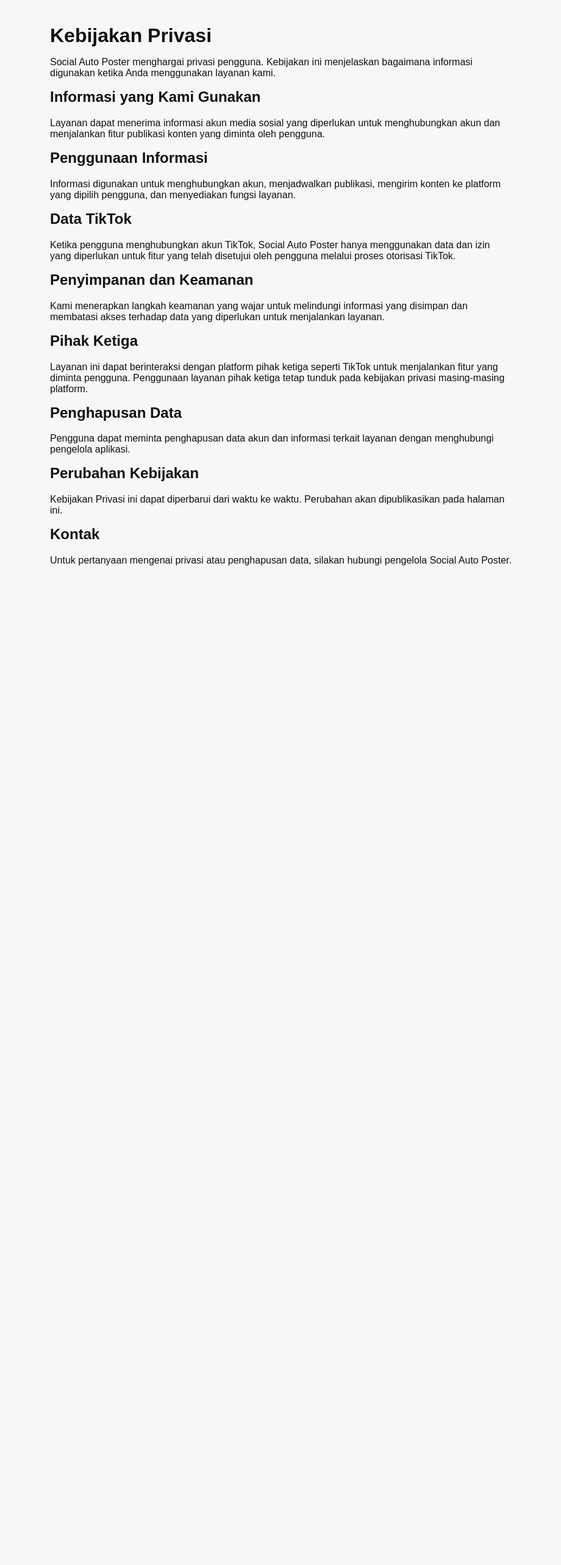
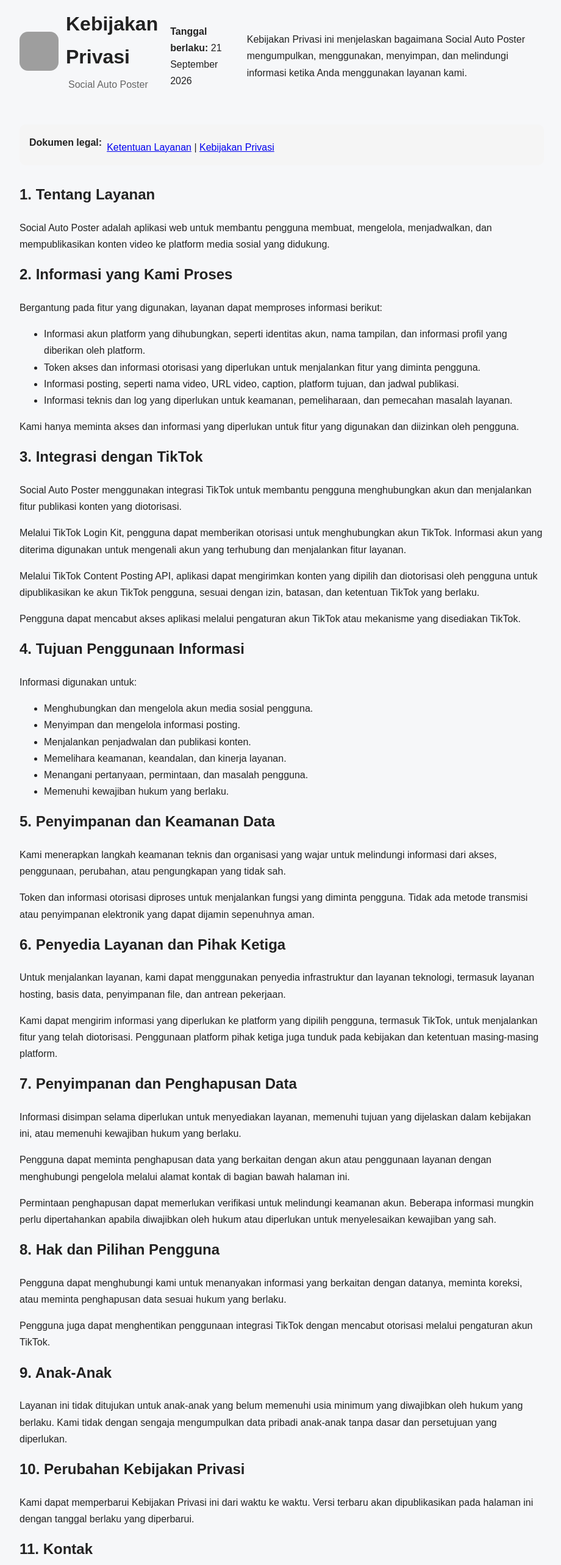
Before and after one commit to adinegara42-hub/social-auto-poster, a Next.js app: page /privacy in a window 1280 px wide. Shown: the part 20-2586 px from the top of the page at 61% size, without its empty margins (178-1098 px from the left). Before the commit the page ends 1024 px from the top, so only its background shows below. Built offline with nearby package versions, Linux system fonts and the light colour scheme; grey boxes are pictures that could not be loaded.

Commit message:
Refactor PrivacyPage layout and update styles

```diff
--- a/app/privacy/page.js
+++ b/app/privacy/page.js
@@ -1,65 +1,260 @@
+
+export const metadata = {
+  title: "Kebijakan Privasi - Social Auto Poster",
+  description:
+    "Kebijakan Privasi Social Auto Poster mengenai penggunaan data dan integrasi platform media sosial.",
+};
+
 export default function PrivacyPage() {
   return (
-    <main style={{ maxWidth: 800, margin: "40px auto", padding: 20, fontFamily: "Arial" }}>
-      <h1>Kebijakan Privasi</h1>
+    <main
+      style={{
+        maxWidth: 900,
+        margin: "0 auto",
+        padding: "32px 20px 60px",
+        fontFamily: "Arial, sans-serif",
+        lineHeight: 1.7,
+        color: "#222",
+      }}
+    >
+      <header style={{ marginBottom: 32 }}>
+        <div
+          style={{
+            display: "flex",
+            alignItems: "center",
+            gap: 12,
+            marginBottom: 16,
+          }}
+        >
+          <img
+            src="/icon.png"
+            alt="Logo Social Auto Poster"
+            width="64"
+            height="64"
+            style={{ borderRadius: 14 }}
+          />
+          <div>
+            <h1 style={{ margin: 0 }}>Kebijakan Privasi</h1>
+            <p style={{ margin: 4, color: "#666" }}>
+              Social Auto Poster
+            </p>
+          </div>
+        </div>
 
         <p>
-        Social Auto Poster menghargai privasi pengguna. Kebijakan ini menjelaskan
-        bagaimana informasi digunakan ketika Anda menggunakan layanan kami.
+          <strong>Tanggal berlaku:</strong> 21 September 2026
         </p>
 
-      <h2>Informasi yang Kami Gunakan</h2>
         <p>
-        Layanan dapat menerima informasi akun media sosial yang diperlukan untuk
-        menghubungkan akun dan menjalankan fitur publikasi konten yang diminta
-        oleh pengguna.
+          Kebijakan Privasi ini menjelaskan bagaimana Social Auto Poster
+          mengumpulkan, menggunakan, menyimpan, dan melindungi informasi
+          ketika Anda menggunakan layanan kami.
         </p>
+      </header>
 
-      <h2>Penggunaan Informasi</h2>
+      <nav
+        aria-label="Navigasi legal"
+        style={{
+          padding: 16,
+          background: "#f5f5f5",
+          borderRadius: 10,
+          marginBottom: 28,
+        }}
+      >
+        <strong>Dokumen legal:</strong>
+        <div style={{ marginTop: 8 }}>
+          <a href="/terms">Ketentuan Layanan</a>
+          {" | "}
+          <a href="/privacy">Kebijakan Privasi</a>
+        </div>
+      </nav>
+
+      <section>
+        <h2>1. Tentang Layanan</h2>
         <p>
-        Informasi digunakan untuk menghubungkan akun, menjadwalkan publikasi,
-        mengirim konten ke platform yang dipilih pengguna, dan menyediakan
-        fungsi layanan.
+          Social Auto Poster adalah aplikasi web untuk membantu pengguna
+          membuat, mengelola, menjadwalkan, dan mempublikasikan konten video
+          ke platform media sosial yang didukung.
         </p>
+      </section>
 
-      <h2>Data TikTok</h2>
+      <section>
+        <h2>2. Informasi yang Kami Proses</h2>
         <p>
-        Ketika pengguna menghubungkan akun TikTok, Social Auto Poster hanya
-        menggunakan data dan izin yang diperlukan untuk fitur yang telah
-        disetujui oleh pengguna melalui proses otorisasi TikTok.
+          Bergantung pada fitur yang digunakan, layanan dapat memproses
+          informasi berikut:
         </p>
+        <ul>
+          <li>
+            Informasi akun platform yang dihubungkan, seperti identitas
+            akun, nama tampilan, dan informasi profil yang diberikan oleh
+            platform.
+          </li>
+          <li>
+            Token akses dan informasi otorisasi yang diperlukan untuk
+            menjalankan fitur yang diminta pengguna.
+          </li>
+          <li>
+            Informasi posting, seperti nama video, URL video, caption,
+            platform tujuan, dan jadwal publikasi.
+          </li>
+          <li>
+            Informasi teknis dan log yang diperlukan untuk keamanan,
+            pemeliharaan, dan pemecahan masalah layanan.
+          </li>
+        </ul>
+        <p>
+          Kami hanya meminta akses dan informasi yang diperlukan untuk fitur
+          yang digunakan dan diizinkan oleh pengguna.
+        </p>
+      </section>
 
-      <h2>Penyimpanan dan Keamanan</h2>
+      <section>
+        <h2>3. Integrasi dengan TikTok</h2>
         <p>
-        Kami menerapkan langkah keamanan yang wajar untuk melindungi informasi
-        yang disimpan dan membatasi akses terhadap data yang diperlukan untuk
-        menjalankan layanan.
+          Social Auto Poster menggunakan integrasi TikTok untuk membantu
+          pengguna menghubungkan akun dan menjalankan fitur publikasi
+          konten yang diotorisasi.
         </p>
+        <p>
+          Melalui TikTok Login Kit, pengguna dapat memberikan otorisasi
+          untuk menghubungkan akun TikTok. Informasi akun yang diterima
+          digunakan untuk mengenali akun yang terhubung dan menjalankan
+          fitur layanan.
+        </p>
+        <p>
+          Melalui TikTok Content Posting API, aplikasi dapat mengirimkan
+          konten yang dipilih dan diotorisasi oleh pengguna untuk
+          dipublikasikan ke akun TikTok pengguna, sesuai dengan izin,
+          batasan, dan ketentuan TikTok yang berlaku.
+        </p>
+        <p>
+          Pengguna dapat mencabut akses aplikasi melalui pengaturan akun
+          TikTok atau mekanisme yang disediakan TikTok.
+        </p>
+      </section>
 
-      <h2>Pihak Ketiga</h2>
+      <section>
+        <h2>4. Tujuan Penggunaan Informasi</h2>
+        <p>Informasi digunakan untuk:</p>
+        <ul>
+          <li>Menghubungkan dan mengelola akun media sosial pengguna.</li>
+          <li>Menyimpan dan mengelola informasi posting.</li>
+          <li>Menjalankan penjadwalan dan publikasi konten.</li>
+          <li>Memelihara keamanan, keandalan, dan kinerja layanan.</li>
+          <li>Menangani pertanyaan, permintaan, dan masalah pengguna.</li>
+          <li>Memenuhi kewajiban hukum yang berlaku.</li>
+        </ul>
+      </section>
+
+      <section>
+        <h2>5. Penyimpanan dan Keamanan Data</h2>
         <p>
-        Layanan ini dapat berinteraksi dengan platform pihak ketiga seperti
-        TikTok untuk menjalankan fitur yang diminta pengguna. Penggunaan layanan
-        pihak ketiga tetap tunduk pada kebijakan privasi masing-masing platform.
+          Kami menerapkan langkah keamanan teknis dan organisasi yang wajar
+          untuk melindungi informasi dari akses, penggunaan, perubahan,
+          atau pengungkapan yang tidak sah.
         </p>
+        <p>
+          Token dan informasi otorisasi diproses untuk menjalankan fungsi
+          yang diminta pengguna. Tidak ada metode transmisi atau
+          penyimpanan elektronik yang dapat dijamin sepenuhnya aman.
+        </p>
+      </section>
 
-      <h2>Penghapusan Data</h2>
+      <section>
+        <h2>6. Penyedia Layanan dan Pihak Ketiga</h2>
         <p>
-        Pengguna dapat meminta penghapusan data akun dan informasi terkait
-        layanan dengan menghubungi pengelola aplikasi.
+          Untuk menjalankan layanan, kami dapat menggunakan penyedia
+          infrastruktur dan layanan teknologi, termasuk layanan hosting,
+          basis data, penyimpanan file, dan antrean pekerjaan.
         </p>
+        <p>
+          Kami dapat mengirim informasi yang diperlukan ke platform yang
+          dipilih pengguna, termasuk TikTok, untuk menjalankan fitur yang
+          telah diotorisasi. Penggunaan platform pihak ketiga juga tunduk
+          pada kebijakan dan ketentuan masing-masing platform.
+        </p>
+      </section>
 
-      <h2>Perubahan Kebijakan</h2>
+      <section>
+        <h2>7. Penyimpanan dan Penghapusan Data</h2>
         <p>
-        Kebijakan Privasi ini dapat diperbarui dari waktu ke waktu. Perubahan
-        akan dipublikasikan pada halaman ini.
+          Informasi disimpan selama diperlukan untuk menyediakan layanan,
+          memenuhi tujuan yang dijelaskan dalam kebijakan ini, atau
+          memenuhi kewajiban hukum yang berlaku.
         </p>
+        <p>
+          Pengguna dapat meminta penghapusan data yang berkaitan dengan
+          akun atau penggunaan layanan dengan menghubungi pengelola melalui
+          alamat kontak di bagian bawah halaman ini.
+        </p>
+        <p>
+          Permintaan penghapusan dapat memerlukan verifikasi untuk
+          melindungi keamanan akun. Beberapa informasi mungkin perlu
+          dipertahankan apabila diwajibkan oleh hukum atau diperlukan untuk
+          menyelesaikan kewajiban yang sah.
+        </p>
+      </section>
 
-      <h2>Kontak</h2>
+      <section>
+        <h2>8. Hak dan Pilihan Pengguna</h2>
         <p>
-        Untuk pertanyaan mengenai privasi atau penghapusan data, silakan
-        hubungi pengelola Social Auto Poster.
+          Pengguna dapat menghubungi kami untuk menanyakan informasi yang
+          berkaitan dengan datanya, meminta koreksi, atau meminta penghapusan
+          data sesuai hukum yang berlaku.
         </p>
+        <p>
+          Pengguna juga dapat menghentikan penggunaan integrasi TikTok
+          dengan mencabut otorisasi melalui pengaturan akun TikTok.
+        </p>
+      </section>
+
+      <section>
+        <h2>9. Anak-Anak</h2>
+        <p>
+          Layanan ini tidak ditujukan untuk anak-anak yang belum memenuhi
+          usia minimum yang diwajibkan oleh hukum yang berlaku. Kami tidak
+          dengan sengaja mengumpulkan data pribadi anak-anak tanpa dasar
+          dan persetujuan yang diperlukan.
+        </p>
+      </section>
+
+      <section>
+        <h2>10. Perubahan Kebijakan Privasi</h2>
+        <p>
+          Kami dapat memperbarui Kebijakan Privasi ini dari waktu ke waktu.
+          Versi terbaru akan dipublikasikan pada halaman ini dengan tanggal
+          berlaku yang diperbarui.
+        </p>
+      </section>
+
+      <section>
+        <h2>11. Kontak</h2>
+        <p>
+          Untuk pertanyaan tentang privasi, penghapusan data, atau
+          penggunaan informasi, silakan hubungi pengelola Social Auto
+          Poster:
+        </p>
+        <p>
+          <strong>Email:</strong>{" "}
+          <a href="mailto: adinegara42@gmail.com">
+            adinegara42@gmail.com
+          </a>
+        </p>
+      </section>
+
+      <footer
+        style={{
+          marginTop: 40,
+          paddingTop: 20,
+          borderTop: "1px solid #ddd",
+          color: "#666",
+        }}
+      >
+        <a href="/terms">Ketentuan Layanan</a>
+        {" | "}
+        <a href="/privacy">Kebijakan Privasi</a>
+      </footer>
     </main>
   );
 }
```
Lines whose indentation alone changed are shown as unchanged.
